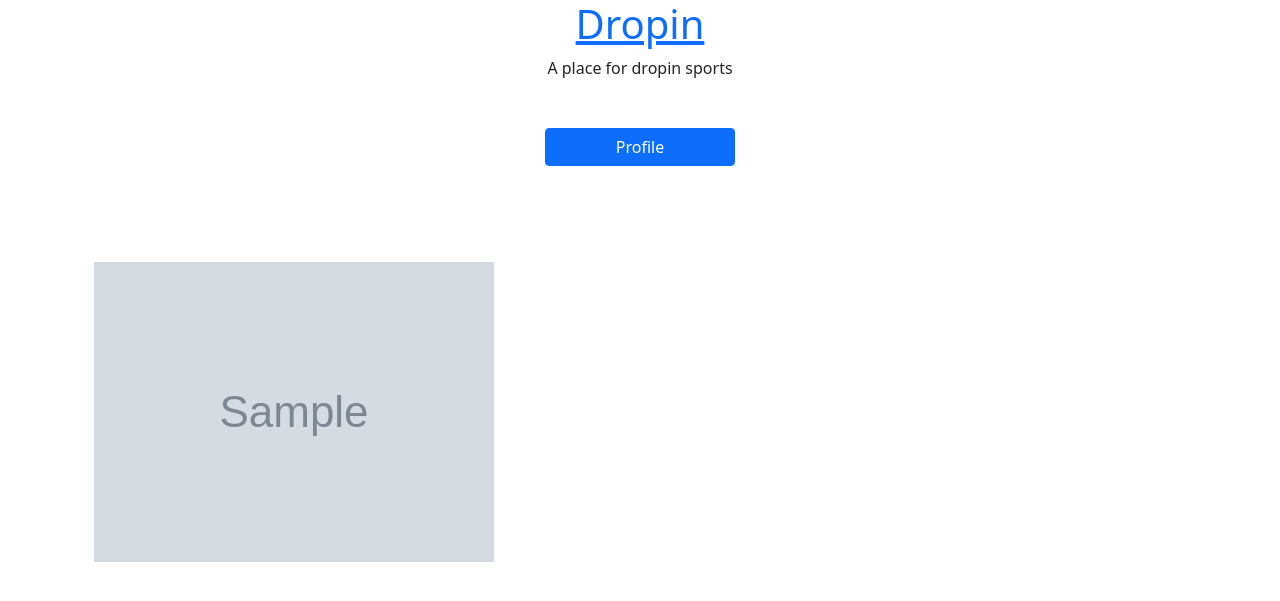
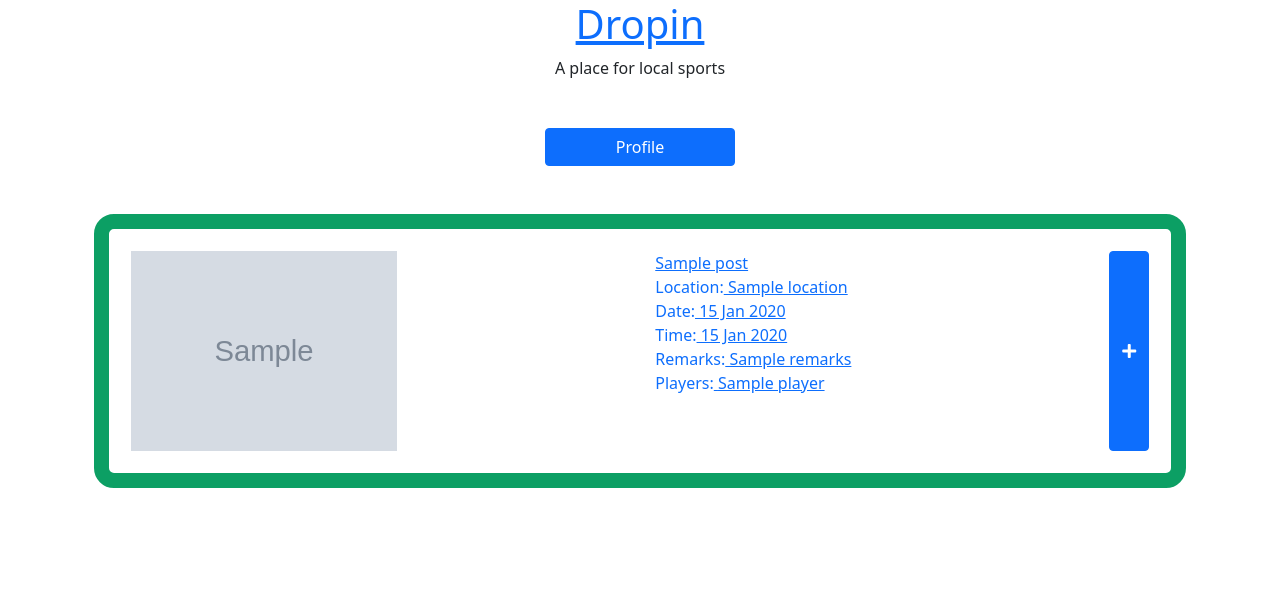
Before and after one commit to DannWade/Dropin, a Node project: template views/feed.ejs in a window 1280 px wide. Shown: the top 601 px of the page. Run offline with Node 20 templates, Linux system fonts and the light colour scheme; the template is opened without the code that fills it: most values are stand-ins (such as "Sample title", 1, 10 or a date in 2020); grey boxes marked "Sample" are stand-in pictures.

Commit message:
add players to posts

```diff
--- a/public/css/style.css
+++ b/public/css/style.css
@@ -0,0 +1,16 @@
+.postbox{
+    display: flex;
+    flex-direction: row;
+    justify-content: space-between;
+    border: solid 15px rgb(12, 159, 100);
+    border-radius: 20px;
+    padding: 2%;
+}
+
+li{
+    border: 1px;
+}
+
+.postpic{
+    height: 200px;
+}
--- a/views/feed.ejs
+++ b/views/feed.ejs
@@ -2,15 +2,46 @@
 <main class="container">
   <div class="row justify-content-around mt-5">
       <a href="/profile" class="col-2 btn btn-primary">Profile</a>
+      <link rel="stylesheet" href="style.css">
   </div>
 </main>
   <div class="container">
     <div class="row justify-content-center mt-5">
       <ul class="row list-unstyled">
         <% for(var i=0; i<posts.length; i++) {%>
-          <li class="col-6 justify-content-between mt-5">
+          <li class="">
             <a href="/post/<%= posts[i]._id%>">
-              <img class="img-fluid" src="<%= posts[i].image%>">
+              <div class="postbox">
+                <img class="postpic" src="<%= posts[i].image%>">
+                <div>
+                  <div class="infobox">
+                    <%=posts[i].title%>
+                  </div>
+                  <div class="infobox">
+                    <label for="location">Location: </label>
+                    <%=posts[i].location%>
+                  </div class="infobox">
+                  <div class="infobox">
+                    <label for="date">Date: </label>
+                    <%=posts[i].date%>
+                  </div>
+                  <div class="infobox">
+                    <label for="time">Time: </label>
+                    <%=posts[i].time%>
+                  </div>
+                  <div class="infobox">
+                    <label for="remarks">Remarks: </label>
+                    <%=posts[i].remarks%>
+                  </div>
+                  <div class="infobox">
+                    <label for="players">Players: </label>
+                    <% for(var j=0; j<posts[i].players.length; j++) {%>
+                      <span><%= posts[i].players[j] %></span>
+                      <% } %>
+                  </div>
+                </div>
+                <button class="btn btn-primary fa fa-plus"></button>
+              </div>
             </a>
           </li>
         <% } %>
--- a/views/partials/header.ejs
+++ b/views/partials/header.ejs
@@ -29,7 +29,7 @@
     <header class="container">
       <div class="text-center">
         <h1 class=""><a href="/profile">Dropin</a></h1>
-        <span>A place for dropin sports</span>
+        <span>A place for local sports</span>
       </div>
     </header>
   </body>
```
Also changed, not shown: controllers/posts.js (+7 -2 lines), models/Post.js (+6 -1 lines).
